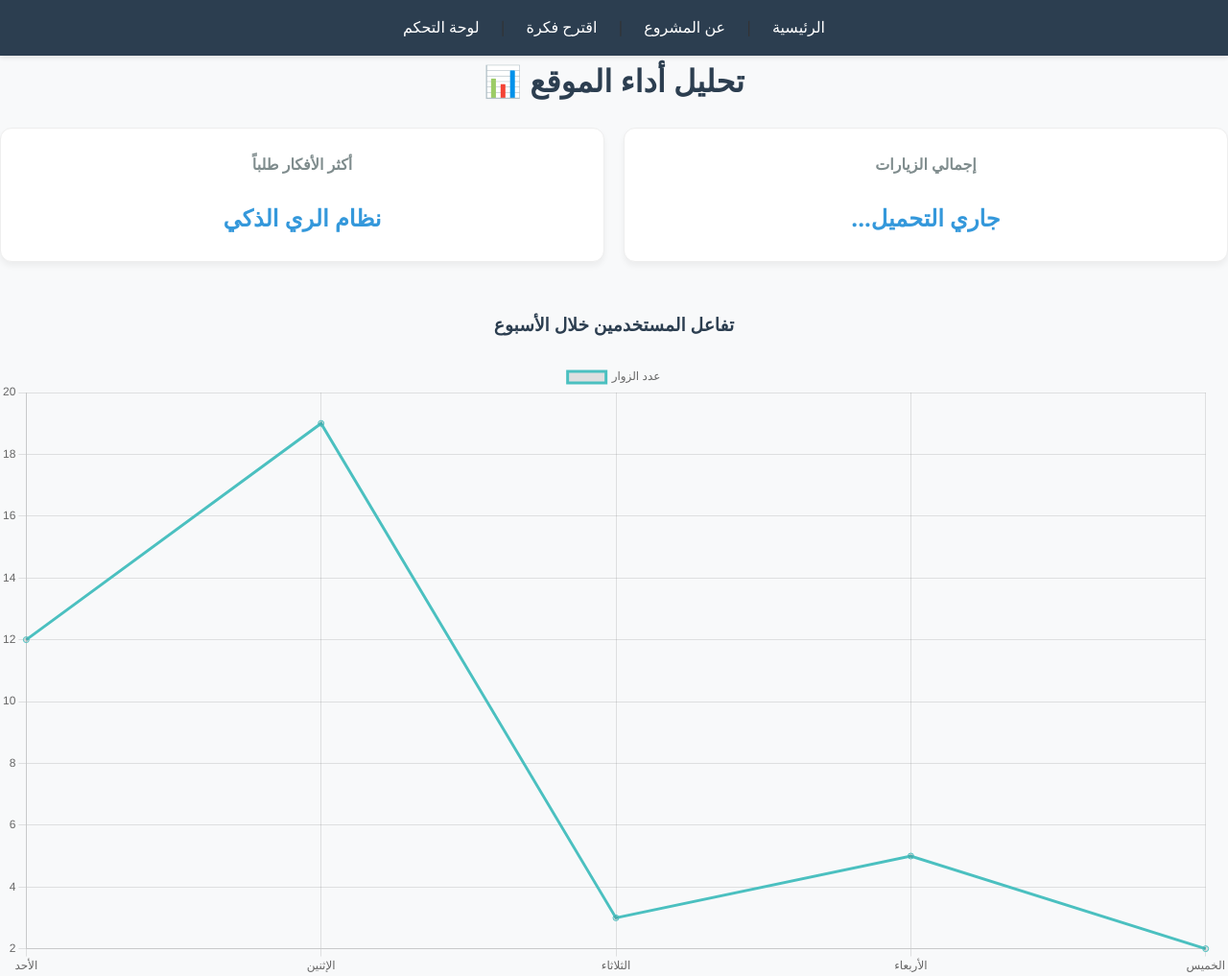
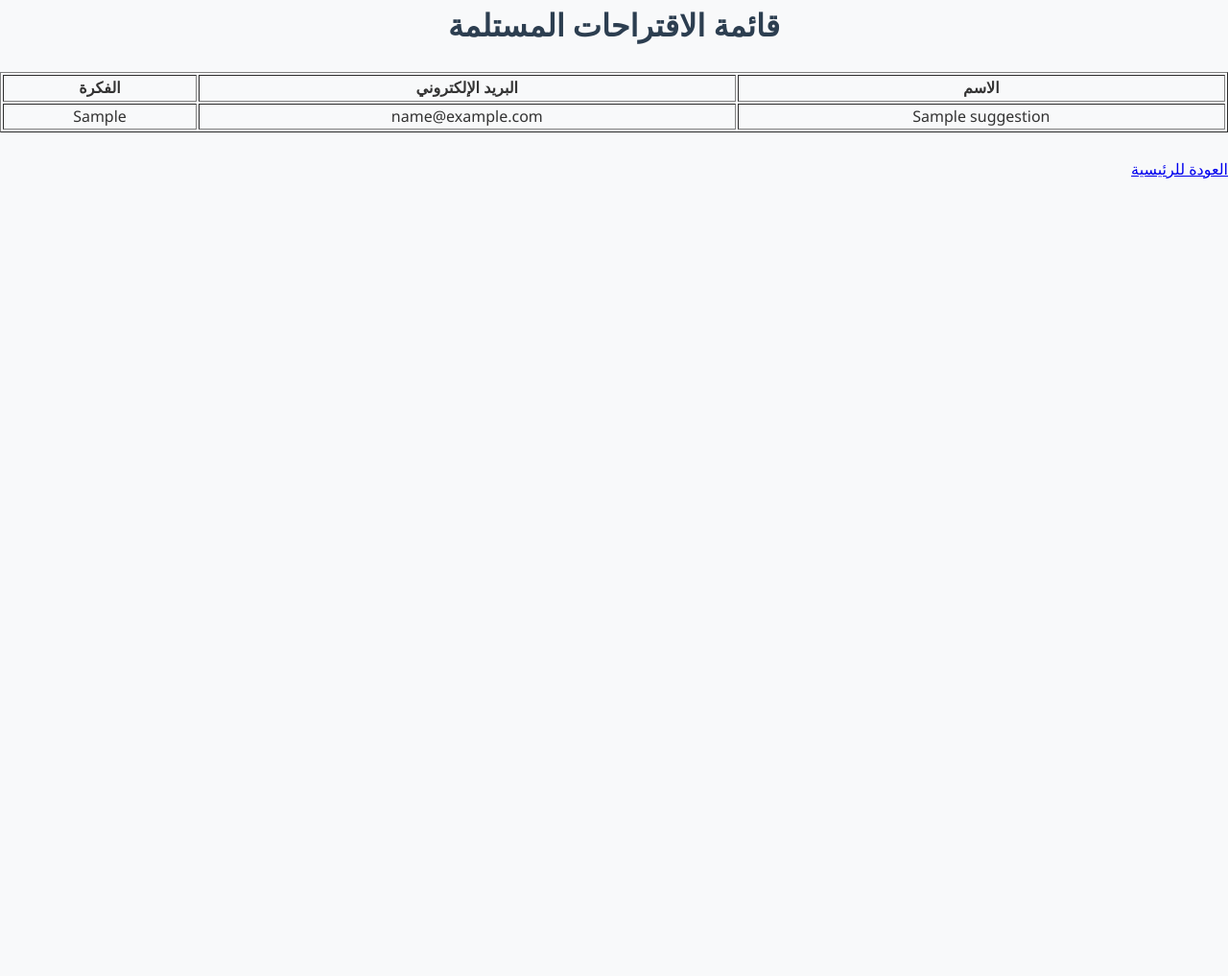
Before and after one commit to klvr511/Project_WebDataAnalysis, a Flask app: page /dashboard in a window 1280 px wide. Shown: the whole page at 96% size. After the commit the page ends 186 px from the top, so only its background shows below. Run offline with Flask 3, Linux system fonts and the light colour scheme; tables that the repository leaves empty hold one stand-in row (values such as "Sample post").

Commit message:
Update dashboard.html

```diff
--- a/templates/dashboard.html
+++ b/templates/dashboard.html
@@ -1,51 +1,34 @@
 <!DOCTYPE html>
 <html lang="ar" dir="rtl">
 <head>
+  <!-- Google tag (gtag.js) -->
+<script async src="https://www.googletagmanager.com/gtag/js?id=G-RHCEQQGHGR"></script>
+<script>
+  window.dataLayer = window.dataLayer || [];
+  function gtag(){dataLayer.push(arguments);}
+  gtag('js', new Date());
+
+  gtag('config', 'G-RHCEQQGHGR');
+</script>
+
     <meta charset="UTF-8">
-    <title>لوحة تحكم البيانات | Arduino AI</title>
+    <title>لوحة التحكم - المقترحات</title>
     <link rel="stylesheet" href="{{ url_for('static', filename='css/style.css') }}">
-    <script src="https://cdn.jsdelivr.net/npm/chart.js"></script>
 </head>
 <body>
-    <nav>
-        <a href="/">الرئيسية</a> | <a href="/about">عن المشروع</a> |
-        <a href="/contact">اقترح فكرة</a> | <a href="/dashboard">لوحة التحكم</a>
-    </nav>
-
-    <h1>تحليل أداء الموقع 📊</h1>
-
-    <div class="dashboard-container">
-        <div class="stats-grid">
-            <div class="stat-card">
-                <h3>إجمالي الزيارات</h3>
-                <p id="total-visits">جاري التحميل...</p>
-            </div>
-            <div class="stat-card">
-                <h3>أكثر الأفكار طلباً</h3>
-                <p>نظام الري الذكي</p>
-            </div>
-        </div>
-
-        <div class="chart-container">
-            <h3>تفاعل المستخدمين خلال الأسبوع</h3>
-            <canvas id="myChart"></canvas>
-        </div>
-    </div>
-
-    <script>
-        // كود بسيط لعرض رسم بياني تجريبي
-        const ctx = document.getElementById('myChart').getContext('2d');
-        const myChart = new Chart(ctx, {
-            type: 'line',
-            data: {
-                labels: ['الأحد', 'الإثنين', 'الثلاثاء', 'الأربعاء', 'الخميس'],
-                datasets: [{
-                    label: 'عدد الزوار',
-                    data: [12, 19, 3, 5, 2],
-                    borderColor: 'rgb(75, 192, 192)',
-                }]
-            }
-        });
-    </script>
+    <h1>قائمة الاقتراحات المستلمة</h1>
+    <table border="1" style="width:100%; text-align:center;">
+        <tr>
+            <th>الاسم</th>
+            <th>البريد الإلكتروني</th>
+            <th>الفكرة</th>
+        </tr>
+        {% for row in suggestions %}
+        <tr>
+            <td>{{ row[1] }}</td> <td>{{ row[2] }}</td> <td>{{ row[3] }}</td> </tr>
+        {% endfor %}
+    </table>
+    <br>
+    <a href="/">العودة للرئيسية</a>
 </body>
 </html>
```
